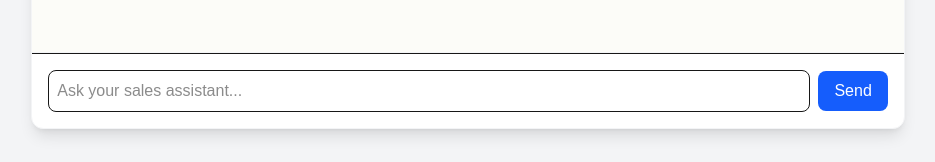
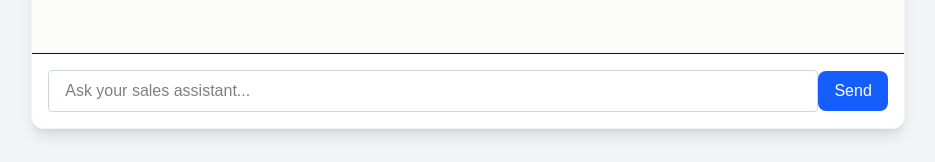
Before and after one commit to itsinaam/chatbot-sales-FE, a Next.js app: page / in a window 1280 px wide. Shown: the part 623-785 px from the top of the page, without its empty margins (172-1107 px from the left). Built offline with nearby package versions, Linux system fonts and the light colour scheme.

Commit message:
Update InputBar.tsx

```diff
--- a/src/components/InputBar.tsx
+++ b/src/components/InputBar.tsx
@@ -17,6 +17,7 @@ const InputBar: React.FC<InputBarProps> = ({ currentMessage, setCurrentMessage,
         type="text"
         className="flex-1 border rounded-lg p-2 mr-2"
         placeholder="Ask your sales assistant..."
+        className="text-black w-full px-4 py-2 rounded border border-gray-300 focus:outline-none focus:ring focus:ring-blue-200"
         value={currentMessage}
         onChange={handleChange}
       />
```
